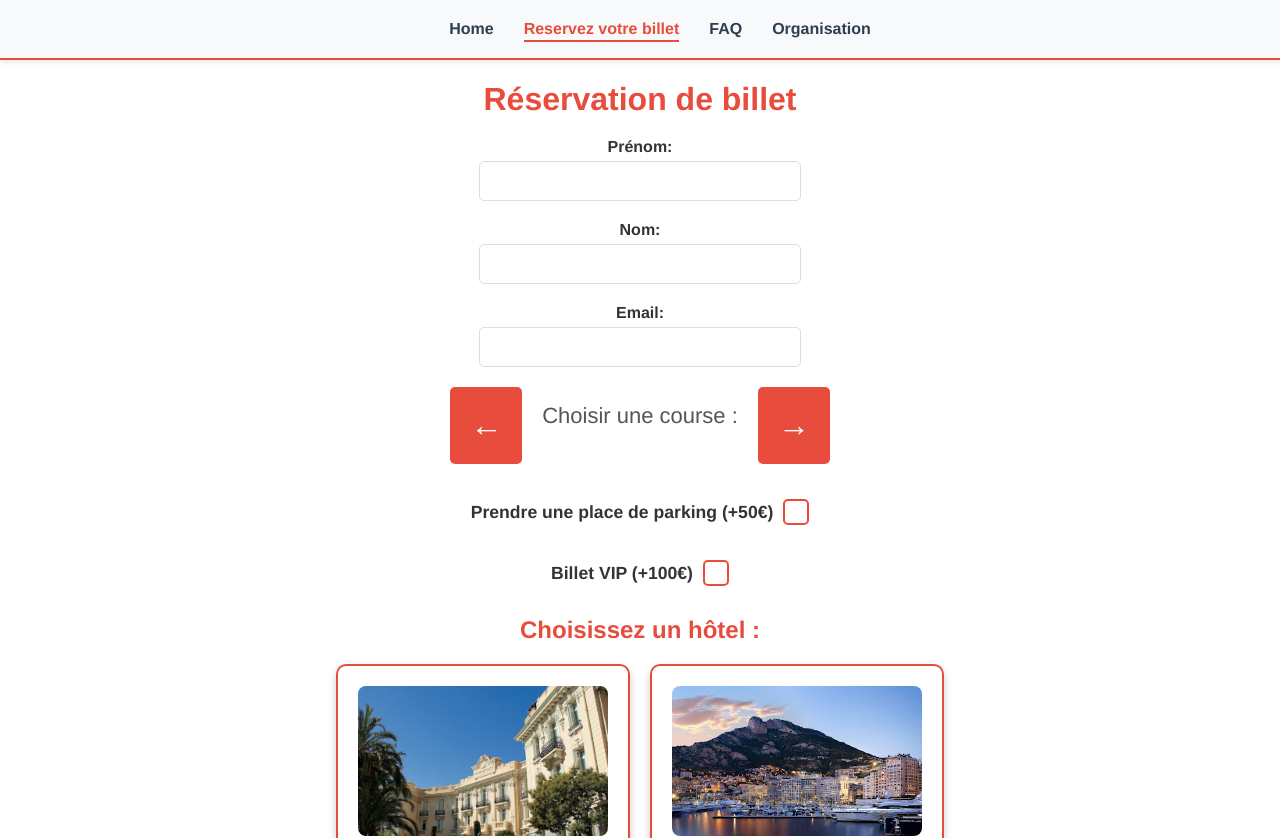
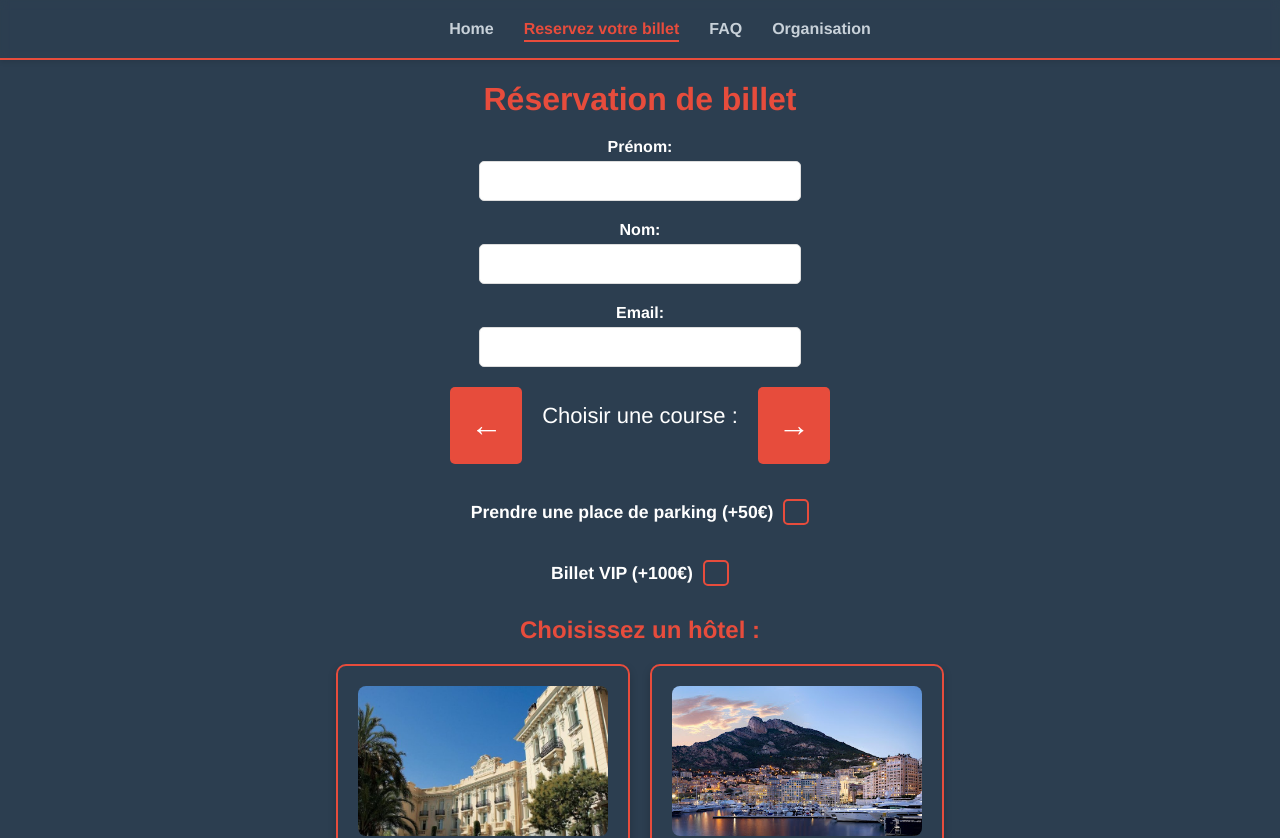
Before and after one commit to SemihAslan123/QuanticGP, a Vue app: page /reservation in a window 1280 px wide. Shown: the top 838 px of the page. Built offline with nearby package versions, Linux system fonts and the light colour scheme; a web font is replaced by a local one.

Commit message:
Update pour bar nav

```diff
--- a/src/App.vue
+++ b/src/App.vue
@@ -28,7 +28,8 @@ nav {
   left: 0;
   width: 100%;
   padding: 20px;
-  background-color: #f8f9fa;
+  background-color: rgba(248, 249, 250, 0); /* Transparence légère */
+  backdrop-filter: blur(5px); /* Effet flou */
   border-bottom: 2px solid #e74c3c;
   box-shadow: 0 2px 5px rgba(0, 0, 0, 0.1);
   z-index: 1000;
@@ -38,7 +39,7 @@ nav a {
   margin: 0 15px;
   text-decoration: none;
   font-weight: 600;
-  color: #2c3e50;
+  color: #c8d1d9;
   transition: color 0.3s ease, transform 0.2s ease;
 }
 
--- a/src/styles/HomePage.css
+++ b/src/styles/HomePage.css
@@ -2,6 +2,7 @@
 
 
 body, html {
+    background-color: #2c3e50;
     margin: 0;
     padding: 0;
     width: 100%;
--- a/src/views/ReservationView.vue
+++ b/src/views/ReservationView.vue
@@ -268,7 +268,7 @@ label {
   display: block;
   margin-top: 15px;
   font-weight: bold;
-  color: #333;
+  color: #fff;
 }
 
 select,
@@ -312,7 +312,7 @@ form div {
 }
 
 .hotel-card p {
-  color: #555;
+  color: #fff;
   font-size: 0.9em;
 }
 
@@ -369,7 +369,7 @@ form {
   display: flex;
   align-items: center;
   font-size: 1.1em;
-  color: #333;
+  color: #fff;
   cursor: pointer;
   flex-direction: row-reverse; /* Mettre la case à cocher à droite du texte */
 }
@@ -467,7 +467,7 @@ button[type="button"]:active {
 }
 
 .course-info p {
-  color: #555;
+  color: #fff;
   font-size: 22px;
   margin: 5px 0;
 }
```
